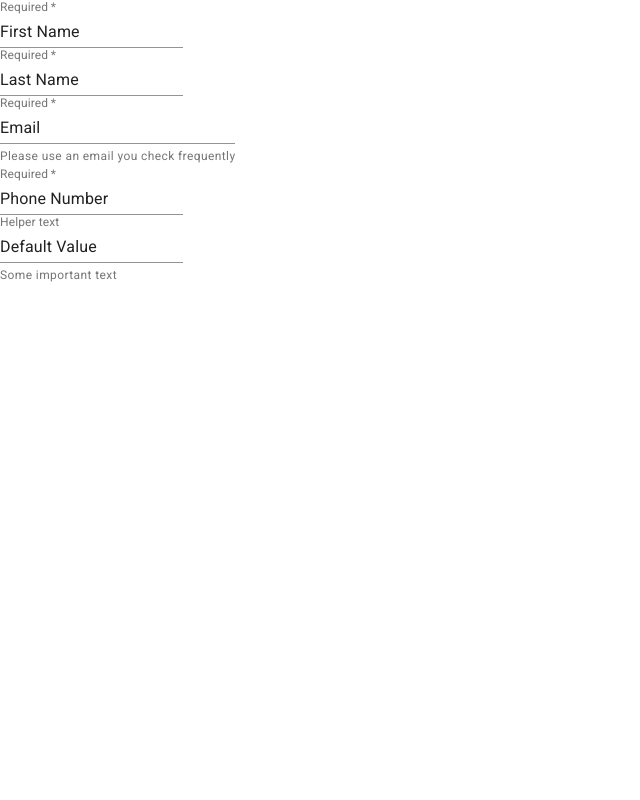
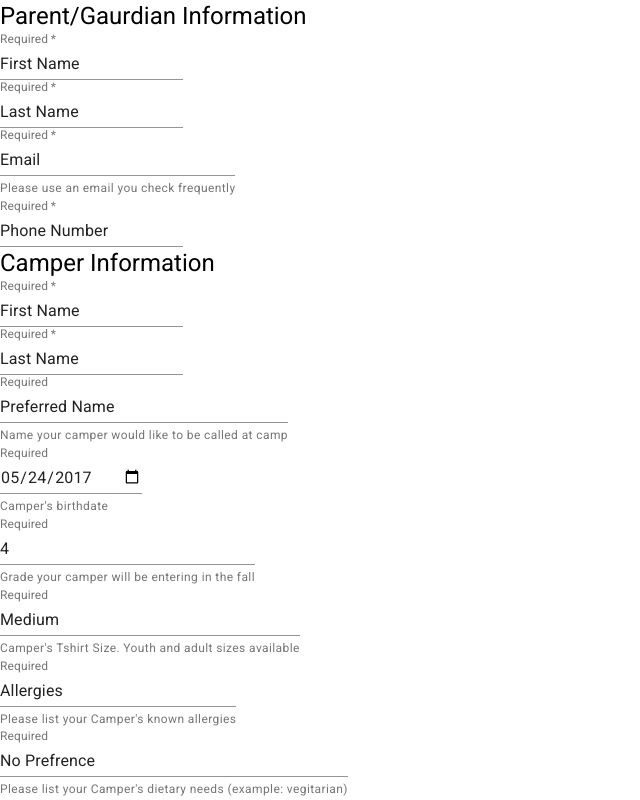
Before and after one commit to DesignerJennifer/therealHappyCampers, a React (Create React App) app in the folder client/: page /registration in a window 1280 px wide. Shown: the whole page, without its empty margins (0-640 px from the left). Built offline with nearby package versions, Linux system fonts and the light colour scheme.

Commit message:
updated registration form

```diff
--- /dev/null
+++ b/client/src/components/TextField/index.js
@@ -0,0 +1 @@
+export { default } from "./TextField"
--- a/client/src/pages/Registration.js
+++ b/client/src/pages/Registration.js
@@ -2,6 +2,8 @@ import React from 'react';
 import TextField from '@material-ui/core/TextField';
 import { makeStyles } from '@material-ui/core/styles';
 import Container from '@material-ui/core/Grid';
+import Typography from '@material-ui/core/Typography';
+
 
 import App from '../App';
 
@@ -21,9 +23,12 @@ export default function FormPropsTextFields() {
 
     return (
         <Container maxWidth="sm">
-
+            <div className={classes.root}>
+                <Typography variant="h5">Parent/Gaurdian Information</Typography>
+            </div>
             <form className={classes.root} noValidate autoComplete="off">
                 <div>
+                    {/* firstname - Gardian */}
                     <TextField
                         required id="standard-required"
                         label="Required"
@@ -32,6 +37,7 @@ export default function FormPropsTextFields() {
                 </div>
 
                 <div>
+                    {/* lastname - Garidan */}
                     <TextField
                         required id="standard-required"
                         label="Required"
@@ -40,6 +46,7 @@ export default function FormPropsTextFields() {
                 </div>
 
                 <div>
+                    {/* email */}
                     <TextField
                         required id="standard-required"
                         label="Required"
@@ -49,6 +56,7 @@ export default function FormPropsTextFields() {
                 </div>
 
                 <div>
+                    {/* phonenumber */}
                     <TextField
                         required id="standard-required"
                         label="Required"
@@ -56,13 +64,93 @@ export default function FormPropsTextFields() {
                     />
                 </div>
 
+                <div className={classes.root}>
+                    <Typography variant="h5">Camper Information</Typography>
+                </div>
+
+                <div>
+                    {/* camperfirstname */}
+                    <TextField
+                        required id="standard-required"
+                        label="Required"
+                        defaultValue="First Name"
+                    />
+                </div>
+
+                <div>
+                    {/* camperlastname */}
+                    <TextField
+                        required id="standard-required"
+                        label="Required"
+                        defaultValue="Last Name"
+                    />
+                </div>
+                <div>
+                    {/* nickname */}
+                    <TextField
+                        id="standard-helperText"
+                        label="Required"
+                        defaultValue="Preferred Name"
+                        helperText="Name your camper would like to be called at camp"
+                    />
+                </div>
+
+                {/* birthday */}
                 <TextField
-                    id="standard-helperText"
-                    label="Helper text"
-                    defaultValue="Default Value"
-                    helperText="Some important text"
+                    id="date"
+                    label="Required"
+                    type="date"
+                    defaultValue="2017-05-24"
+                    className={classes.textField}
+                    InputLabelProps={{
+                        shrink: true,
+                    }}
+                    helperText="Camper's birthdate"
+
                 />
+                <div>
+                    {/* grade */}
+                    <TextField
+                        id="standard-helperText"
+                        label="Required"
+                        defaultValue="4"
+                        helperText="Grade your camper will be entering in the fall"
 
+                    />
+                </div>
+
+                <div>
+                    {/* Shirtsize */}
+                    <TextField
+                        id="standard-helperText"
+                        label="Required"
+                        defaultValue="Medium"
+                        helperText="Camper's Tshirt Size. Youth and adult sizes available"
+
+                    />
+                </div>
+
+                <div>
+                    {/* allergies */}
+                    <TextField
+                        id="standard-helperText"
+                        label="Required"
+                        defaultValue="Allergies"
+                        helperText="Please list your Camper's known allergies"
+
+                    />
+                </div>
+
+                <div>
+                    {/* dietaryneeds */}
+                    <TextField
+                        id="standard-helperText"
+                        label="Required"
+                        defaultValue="No Prefrence"
+                        helperText="Please list your Camper's dietary needs (example: vegitarian)"
+
+                    />
+                </div>
 
             </form>
         </Container>
```
Also changed, not shown: client/src/components/DropDown/DropDown.js (added, +84 -0 lines), client/src/components/TextField/TextField.js (added, +17 -0 lines).
